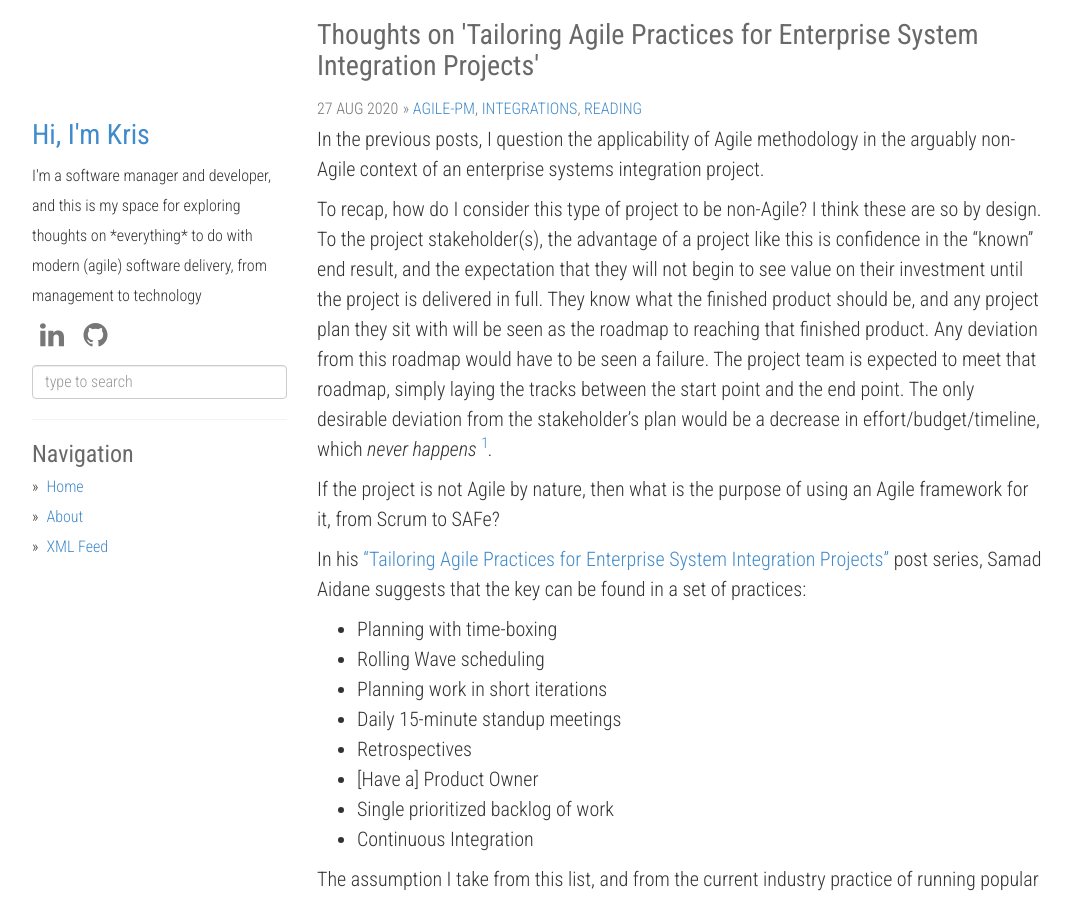
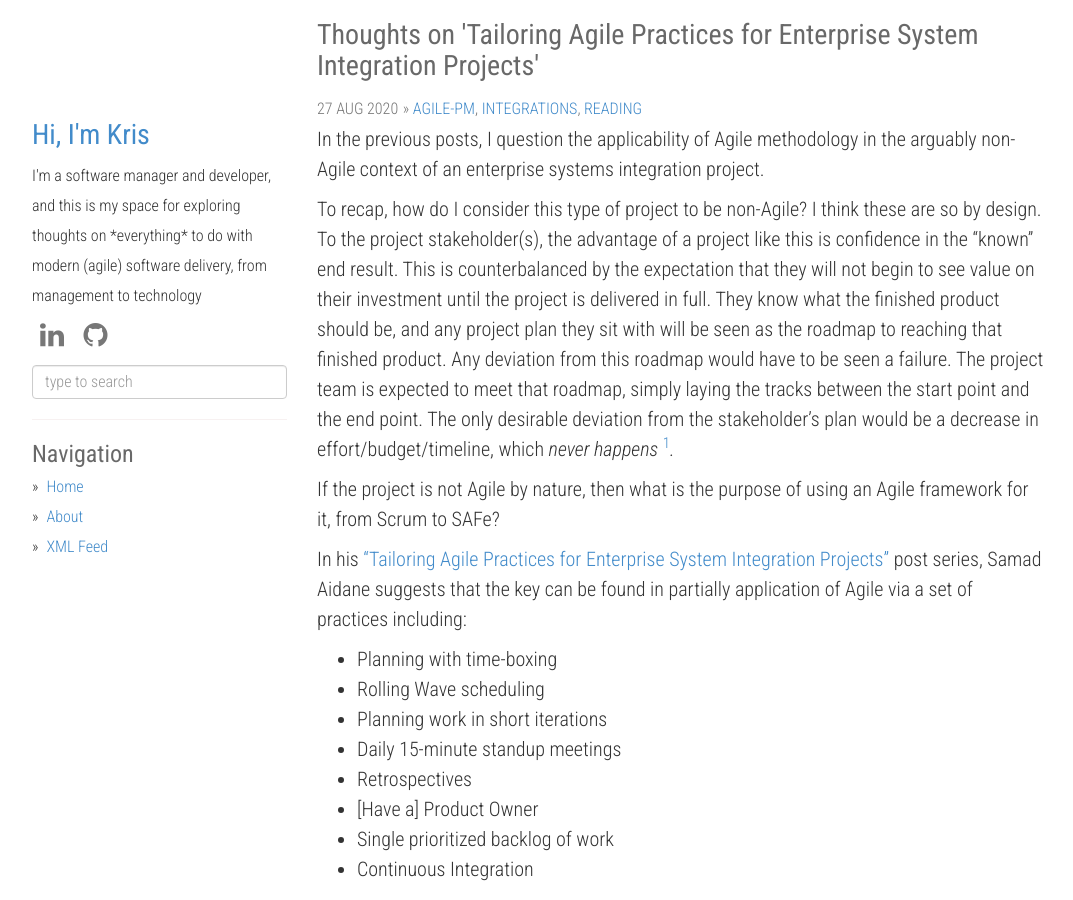
Before and after one commit to kcarta/kcarta.github.io-temp, a Jekyll site: the page built from _posts/2020-08-27-agile-practices-for-esip.md, in a window 1280 px wide and 900 px high. Shown: the whole window, without its empty margins (53-1126 px from the left). Built offline with Jekyll 4.4.1, drawn with Linux system fonts in a browser that asks for light colours; nearby versions of some CDN libraries; comment, search, counter and statistics services are not loaded.

Commit message:
Edit tailoring practices post

```diff
--- a/_posts/2020-08-27-agile-practices-for-esip.md
+++ b/_posts/2020-08-27-agile-practices-for-esip.md
@@ -8,11 +8,11 @@ tags: [agile-pm, integrations, reading]
 
 In the previous posts, I question the applicability of Agile methodology in the arguably non-Agile context of an enterprise systems integration project.
 
-To recap, how do I consider this type of project to be non-Agile? I think these are so by design. To the project stakeholder(s), the advantage of a project like this is confidence in the "known" end result, and the expectation that they will not begin to see value on their investment until the project is delivered in full. They know what the finished product should be, and any project plan they sit with will be seen as the roadmap to reaching that finished product. Any deviation from this roadmap would have to be seen a failure. The project team is expected to meet that roadmap, simply laying the tracks between the start point and the end point. The only desirable deviation from the stakeholder's plan would be a decrease in effort/budget/timeline, which *never happens* [^1]*.*
+To recap, how do I consider this type of project to be non-Agile? I think these are so by design. To the project stakeholder(s), the advantage of a project like this is confidence in the "known" end result. This is counterbalanced by the expectation that they will not begin to see value on their investment until the project is delivered in full. They know what the finished product should be, and any project plan they sit with will be seen as the roadmap to reaching that finished product. Any deviation from this roadmap would have to be seen a failure. The project team is expected to meet that roadmap, simply laying the tracks between the start point and the end point. The only desirable deviation from the stakeholder's plan would be a decrease in effort/budget/timeline, which *never happens* [^1]*.*
 
 If the project is not Agile by nature, then what is the purpose of using an Agile framework for it, from Scrum to SAFe?
 
-In his ["Tailoring Agile Practices for Enterprise System Integration Projects"](http://www.guerrillaprojectmanagement.com/tailoring-agile-practices-for-enterprise-system-integration-projects-part-1) post series, Samad Aidane suggests that the key can be found in a set of practices:
+In his ["Tailoring Agile Practices for Enterprise System Integration Projects"](http://www.guerrillaprojectmanagement.com/tailoring-agile-practices-for-enterprise-system-integration-projects-part-1) post series, Samad Aidane suggests that the key can be found in partially application of Agile via a set of practices including:
 
 - Planning with time-boxing
 - Rolling Wave scheduling
```
